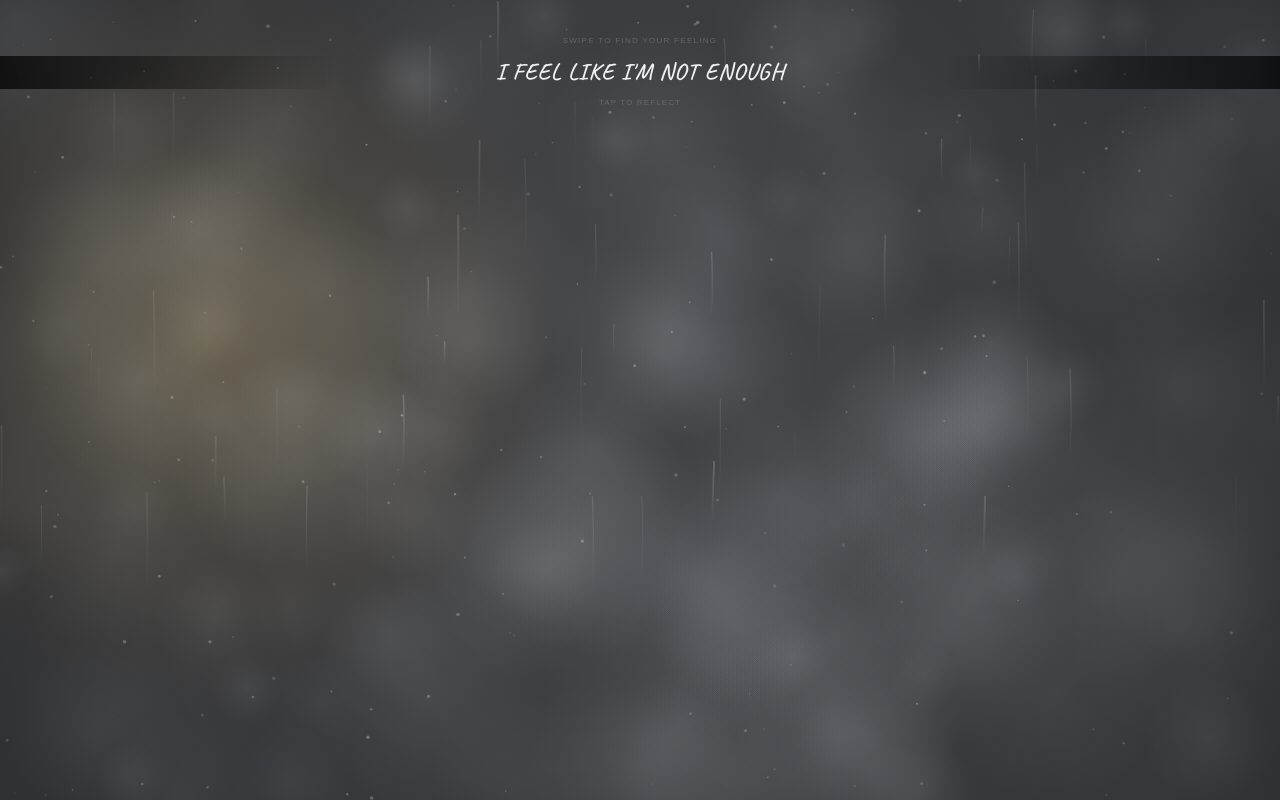
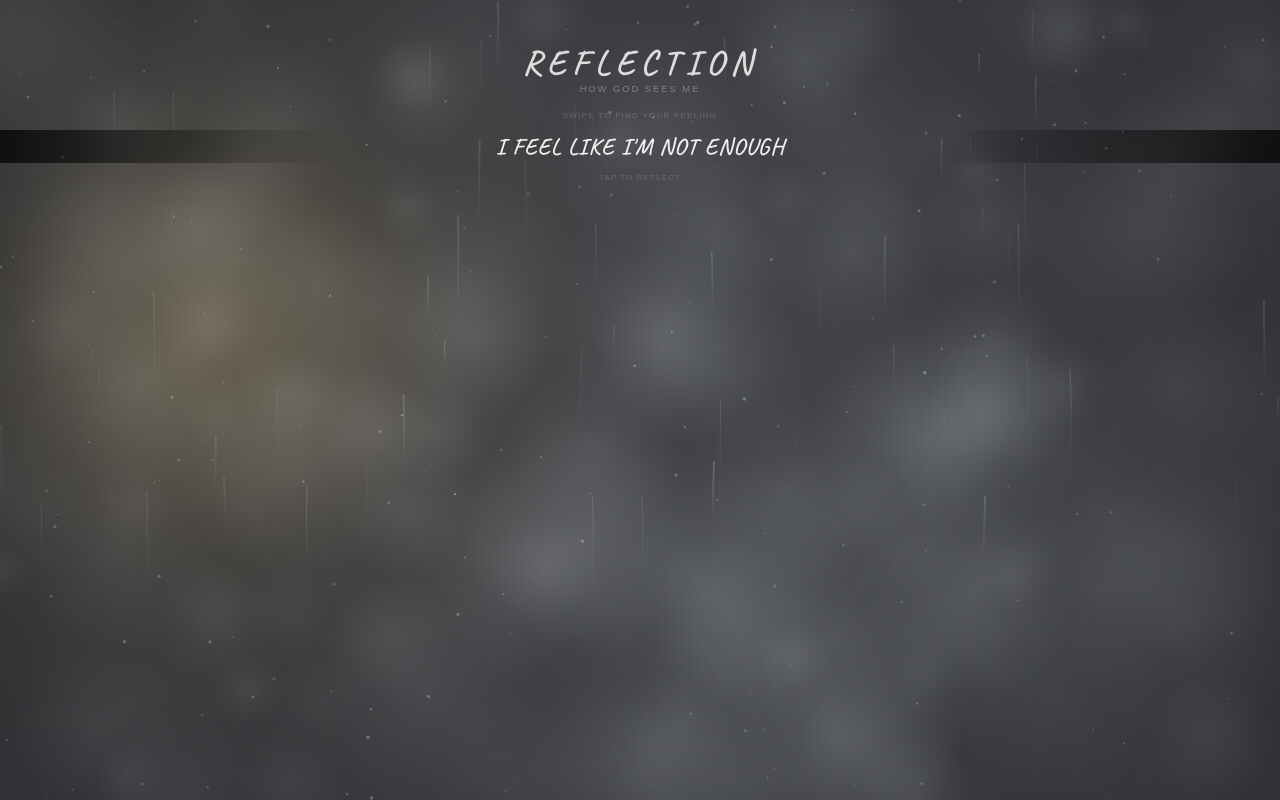
Before and after one commit to mhylandw/amburn-ministries, a React (Vite) app: page /scripture-mirror in a window 1280 px wide. Built offline with nearby package versions, Linux system fonts and the light colour scheme; no server answers.

Commit message:
Add 'Reflection / How God Sees Me' page title
https://claude.ai/code/session_01V3VuzayJChAyVf9eBdZrQw

```diff
--- a/src/pages/ScriptureMirror.jsx
+++ b/src/pages/ScriptureMirror.jsx
@@ -555,8 +555,29 @@ export default function ScriptureMirror() {
       {/* UI */}
       <div className="absolute inset-0 flex flex-col" style={{ zIndex: 10 }}>
 
+        {/* Page title */}
+        <div className="text-center" style={{ paddingTop: 'max(2.8rem, env(safe-area-inset-top, 1.5rem))' }}>
+          <p style={{
+            fontFamily: 'Caveat, cursive',
+            fontWeight: 800,
+            fontSize: 'clamp(1.6rem, 7vw, 2.2rem)',
+            textTransform: 'uppercase',
+            letterSpacing: '0.18em',
+            color: 'rgba(255,255,255,0.82)',
+            lineHeight: 1,
+            marginBottom: '0.18rem',
+          }}>Reflection</p>
+          <p style={{
+            fontFamily: 'sans-serif',
+            fontSize: '0.58rem',
+            textTransform: 'uppercase',
+            letterSpacing: '0.22em',
+            color: 'rgba(255,255,255,0.32)',
+          }}>How God Sees Me</p>
+        </div>
+
         {/* Top — swipe selector (input) or spacer (submitted) */}
-        <div style={{ paddingTop: 'max(2.2rem, env(safe-area-inset-top, 1rem))' }}>
+        <div style={{ paddingTop: '0.8rem' }}>
           {!submitted ? (
             <PromptSwiper onSubmit={handleSubmit} />
           ) : null}
```
